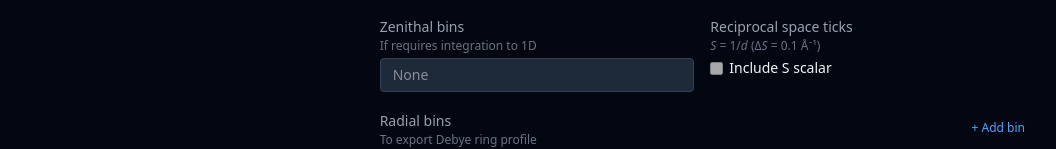
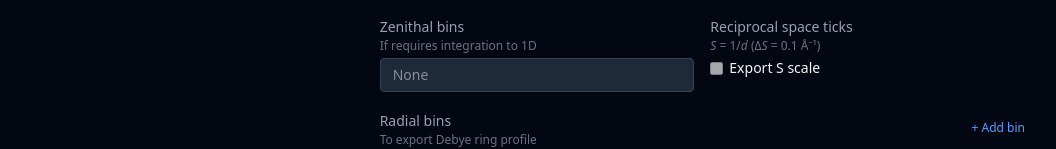
Before and after one commit to eresearchqut/RSstitcher, a React (Vite) app in the folder web/: page / in a window 1280 px wide. Shown: the part 335-484 px from the top of the page, without its empty margins (111-1167 px from the left). Built offline with nearby package versions, Linux system fonts and the light colour scheme.

Commit message:
Rename field

```diff
--- a/web/src/components/ParameterControls.tsx
+++ b/web/src/components/ParameterControls.tsx
@@ -111,7 +111,7 @@ export function ParameterControls({ params, onChange, disabled }: Props) {
               disabled={disabled}
               className="rounded"
             />
-            Include S scalar
+            Export S scale
           </label>
         </div>
       </div>
```
